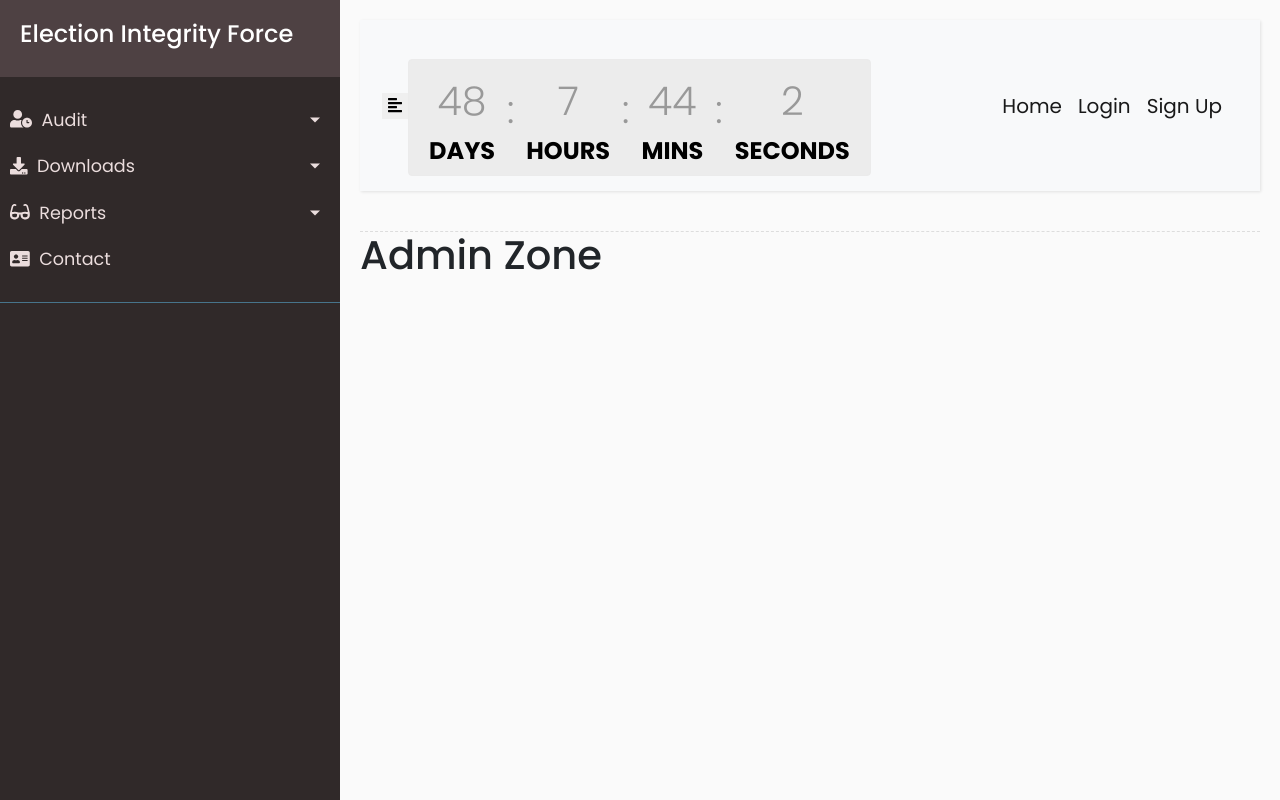
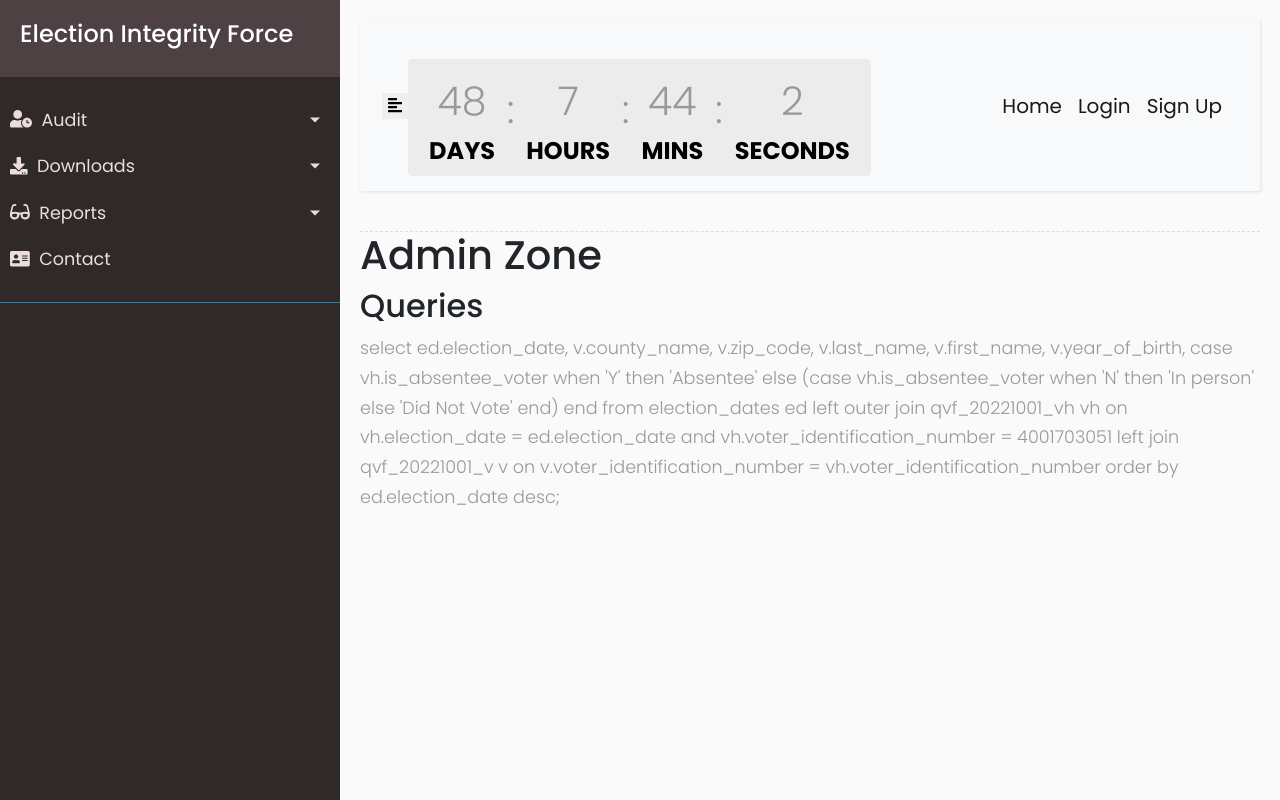
Before and after one commit to timlovesann/eif, a React app in the folder web/: page /administer-users in a window 1280 px wide. Built offline with nearby package versions, Linux system fonts and the light colour scheme.

Commit message:
October QVF

```diff
--- a/web/src/components/UserAdminPage.tsx
+++ b/web/src/components/UserAdminPage.tsx
@@ -3,6 +3,15 @@ import React from 'react';
 export const UserAdminPage = () => (
   <>
     <h1>Admin Zone</h1>
+    <h2>Queries</h2>
+    <p>
+      select ed.election_date,  v.county_name, v.zip_code, v.last_name, v.first_name, v.year_of_birth,
+        case vh.is_absentee_voter when 'Y' then 'Absentee' else (case vh.is_absentee_voter when 'N' then 'In person' else 'Did Not Vote' end) end
+      from election_dates ed
+      left outer join qvf_20221001_vh vh on vh.election_date = ed.election_date and vh.voter_identification_number = 4001703051
+      left join qvf_20221001_v v on v.voter_identification_number = vh.voter_identification_number
+      order by ed.election_date desc;
+    </p>
   </>
 )
 
```
Also changed, not shown: 2 other files (tests, documents, lock files or other folders).
